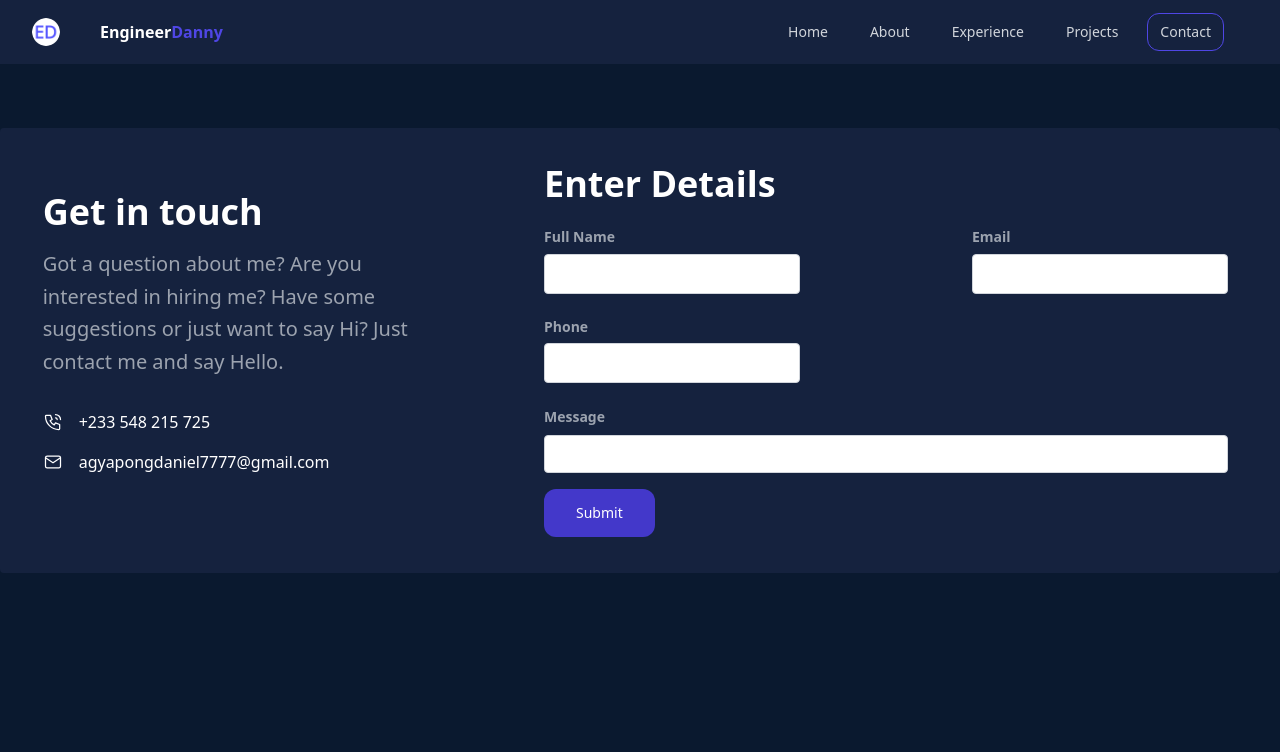
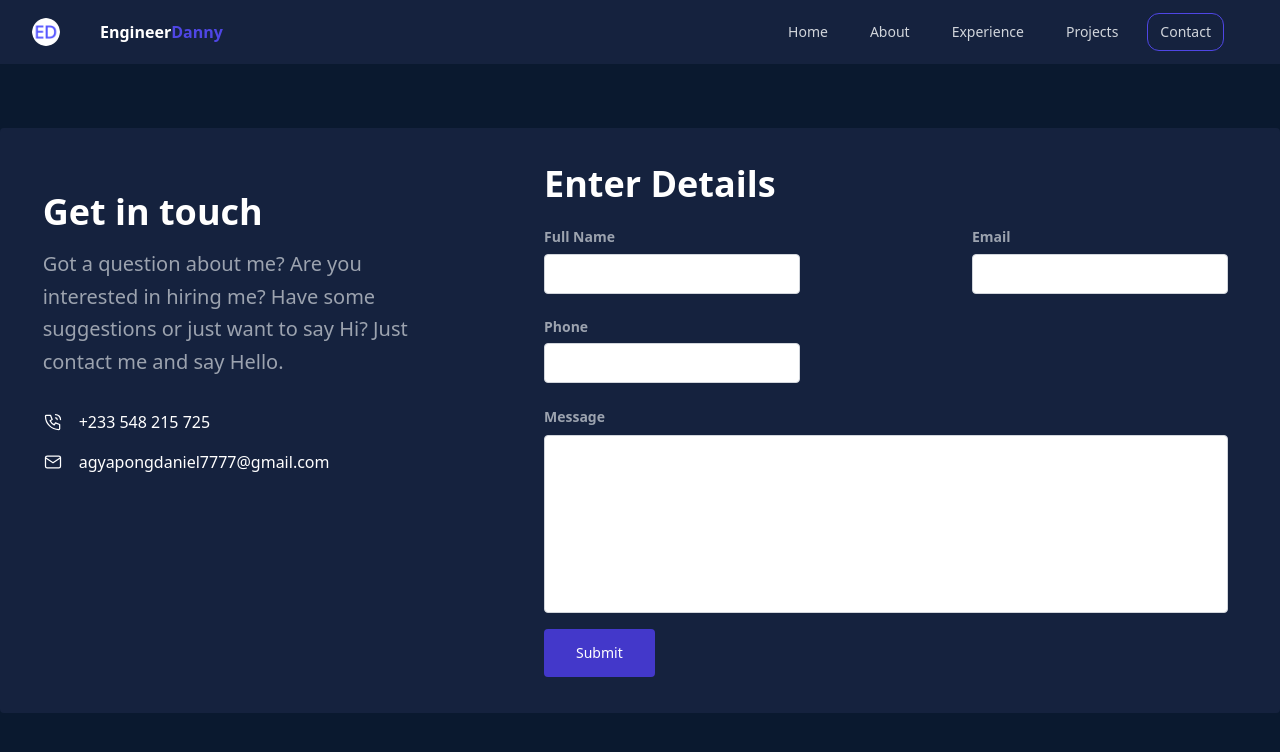
Before and after one commit to EngineerDanny/EngineerDanny_Portfolio, a React (Create React App) app: page /#/contact in a window 1280 px wide. Shown: the top 752 px of the page. Built offline with nearby package versions, Linux system fonts and the light colour scheme; what tailwindcss-filters would draw is missing.

Commit message:
updates for v3

```diff
--- a/src/components/About/AboutPage.jsx
+++ b/src/components/About/AboutPage.jsx
@@ -21,12 +21,12 @@ import swift from "../../assets/languages/swift.png";
 const progLanguages = [
   {
     title: "MATLAB",
-    percentage: "80%",
+    percentage: "90%",
     icon: matlab,
   },
   {
     title: "PHP",
-    percentage: "70%",
+    percentage: "95%",
     icon: php,
   },
 
@@ -37,27 +37,27 @@ const progLanguages = [
   },
   {
     title: "Java",
-    percentage: "90%",
+    percentage: "98%",
     icon: java,
   },
   {
     title: "Dart",
-    percentage: "98%",
+    percentage: "99%",
     icon: dart,
   },
   {
     title: "JS/TS",
-    percentage: "98%",
+    percentage: "99%",
     icon: js,
   },
   {
     title: "Swift/ObjC",
-    percentage: "60%",
+    percentage: "80%",
     icon: swift,
   },
   {
     title: "Python",
-    percentage: "80%",
+    percentage: "95%",
     icon: python,
   },
 ];
@@ -65,38 +65,38 @@ const progLanguages = [
 const frameworks = [
   {
     title: "Flutter",
-    percentage: "70%",
+    percentage: "100%",
     icon: GlobeAltIcon,
     image: flutter,
   },
   {
     title: "React/Next",
-    percentage: "80%",
+    percentage: "95%",
     icon: ScaleIcon,
     image: react,
   },
   {
     title: "Laravel",
-    percentage: "90%",
+    percentage: "95%",
     icon: AnnotationIcon,
     image: android,
   },
   {
     title: "Android/iOS",
-    percentage: "98%",
+    percentage: "95%",
     icon: AnnotationIcon,
     image: android,
   },
   {
     title: "Firebase/GCloud",
-    percentage: "98%",
+    percentage: "99%",
     icon: AnnotationIcon,
     image: firebase,
   },
 
   {
     title: "Node/Express",
-    percentage: "80%",
+    percentage: "99%",
     icon: AnnotationIcon,
     image: node,
   },
--- a/src/components/ContactPage.jsx
+++ b/src/components/ContactPage.jsx
@@ -1,12 +1,5 @@
-import { Formik, Field, Form, FieldArray } from "formik";
-import { Link } from "react-router-dom";
-
+import React from "react";
 function ContactPage() {
-  // function handleSubmit(event) {
-  //   alert("An essay was submitted: " + event);
-  //   // event.preventDefault();
-  // }
-
   return (
     <div className="container mx-auto pt-16 min-h-screen">
       <div className="lg:flex">
@@ -77,15 +70,7 @@ function ContactPage() {
           </div>
         </div>
         <div className="xl:w-3/5 lg:w-3/5  h-full pt-5 pb-5 xl:pr-5 xl:pl-0 rounded-tr rounded-br bg-navy200">
-          <Formik
-            initialValues={{ full_name: "", email: "", phone: "", message: "" }}
-            onSubmit={async (values) => {
-              // alert(JSON.stringify(values, null, 2));
-              const newWindow = window.open('mailto:agyapongdaniel7777@gmail.com')
-              if (newWindow) newWindow.opener = null
-            }}
-          >
-            <Form className="py-4 px-8 rounded-tr rounded-br">
+          <form id="contact" className="py-4 px-8 rounded-tr rounded-br">
             <h1 className="text-4xl text-white font-extrabold mb-6">
               Enter Details
             </h1>
@@ -98,8 +83,7 @@ function ContactPage() {
                   >
                     Full Name
                   </label>
-
-                    <Field
+                  <input
                     required
                     id="full_name"
                     name="full_name"
@@ -117,7 +101,7 @@ function ContactPage() {
                   >
                     Email
                   </label>
-                    <Field
+                  <input
                     required
                     id="email"
                     name="email"
@@ -137,7 +121,7 @@ function ContactPage() {
                   >
                     Phone
                   </label>
-                    <Field
+                  <input
                     required
                     id="phone"
                     name="phone"
@@ -156,7 +140,7 @@ function ContactPage() {
                 >
                   Message
                 </label>
-                  <Field
+                <textarea
                   placeholder
                   name="message"
                   className="border-gray-300 border mb-4 rounded py-2 text-sm outline-none resize-none px-3 focus:border focus:border-indigo-700 text-black"
@@ -165,15 +149,15 @@ function ContactPage() {
                   defaultValue={""}
                 />
               </div>
-                <button
+              <a
                 type="submit"
-                  className="focus:outline-none bg-indigo-700 transition duration-150 ease-in-out hover:bg-indigo-600  rounded-xl text-white px-8 py-3 text-sm leading-6"
+                href="mailto:agyapongdaniel7777@gmail.com"
+                className="focus:outline-none bg-indigo-700 transition duration-150 ease-in-out hover:bg-indigo-600 rounded text-white px-8 py-3 text-sm leading-6"
               >
                 Submit
-                </button>
+              </a>
             </div>
-            </Form>
-          </Formik>
+          </form>
         </div>
       </div>
     </div>
```
Lines whose indentation alone changed are shown as unchanged.
